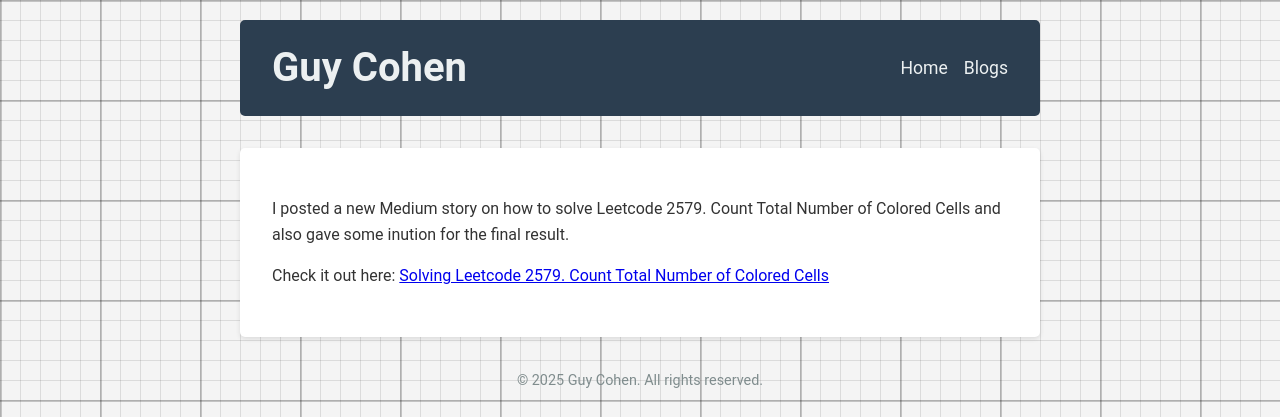
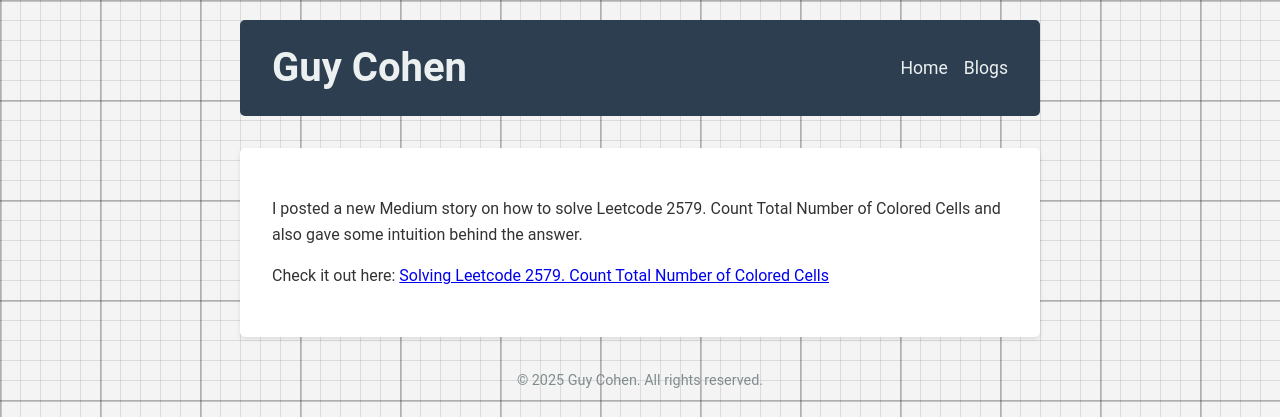
Before and after one commit to guyco3/guyco3.github.io, a Jekyll site: the page built from _posts/2025-03-05-count-total-number-of-colored-cells.md, in a window 1280 px wide. Shown: the top 417 px of the page. Built offline with Jekyll 4.4.1, drawn with Linux system fonts in a browser that asks for light colours.

Commit message:
added post

```diff
--- a/_posts/2025-03-05-count-total-number-of-colored-cells.md
+++ b/_posts/2025-03-05-count-total-number-of-colored-cells.md
@@ -6,6 +6,6 @@ tags: algorithms leetcode math
 author: Guy Cohen
 ---
 
-I posted a new Medium story on how to solve Leetcode 2579. Count Total Number of Colored Cells and also gave some inution for the final result.
+I posted a new Medium story on how to solve Leetcode 2579. Count Total Number of Colored Cells and also gave some intuition behind the answer.
 
 Check it out here: [Solving Leetcode 2579. Count Total Number of Colored Cells](https://medium.com/@gcohen.dev/solving-leetcode-2579-count-total-number-of-colored-cells-3ce4415ffed3 "Read my detailed approach on Medium")
```
